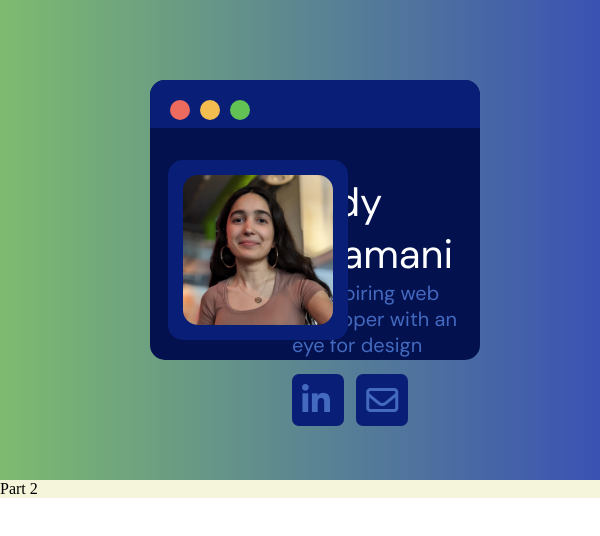
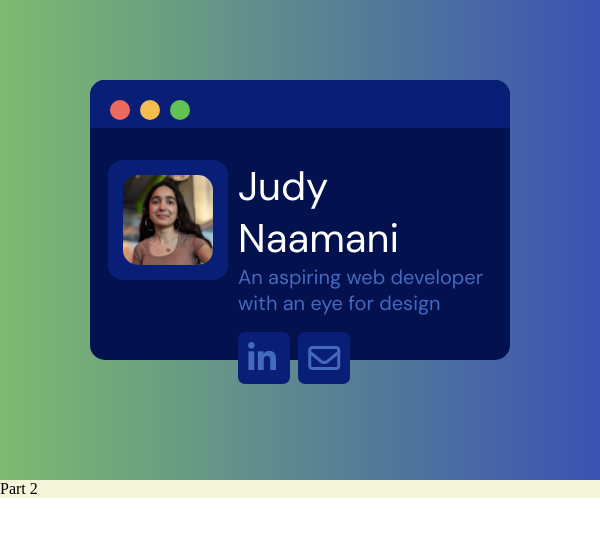
Before and after one commit to judy-n/-WebDevPortfolio, a plain HTML site: page index.html in a window 600 px wide. Drawn offline with Linux system fonts and the light colour scheme.

Commit message:
make it responsive

```diff
--- a/index.html
+++ b/index.html
@@ -8,6 +8,7 @@
     <script defer src="static/granim.min.js"></script>
     <link href="https://fonts.googleapis.com/css2?family=DM+Sans:wght@400;700&display=swap" rel="stylesheet">
     <script defer src="https://kit.fontawesome.com/9306cde46d.js" crossorigin="anonymous"></script>
+    <meta name="viewport" content="width=device-width,initial-scale=1">
 </head>
 <body>
 <script defer src="main.js"></script>
@@ -21,12 +22,26 @@
         </div>
 
         <div class="intro">
+
+            <div class="pic">
+                <img src="static/judy.JPG" alt="judy">
+            </div>
+            <div class="intro-text">
             <h1 id="name">Judy Naamani</h1>
             <p>An aspiring web developer with an eye for design</p>
+
+            <!-- Here are some social links, feel free to replace them or add more (Github, resume, etc.) -->
             <div class="social-buttons">
+                <!-- Add your LinkedIn URL here -->
+                <a href="#" target="_blank">
                 <i class="fa-brands fa-linkedin-in icon">
                 </i>
+                </a>
+                <!-- Add your email here -->
+                <a href="mailto:example@email.com" target="_blank">
                 <i class="fa-regular fa-envelope icon"></i>
+                </a>
+            </div>
             </div>
         </div>
     </div>
--- a/style.css
+++ b/style.css
@@ -1,82 +1,6 @@
 body {
     margin: 0
 }
-
-
-#canvas-basic {
-    display: block;
-    width: 100%;
-    height: 100%;
-    margin-inline: 0;
-}
-
-.header {
-    height: 60vh;
-    width: 100%;
-}
-
-.bottom {
-    background: beige;
-}
-
-.window {
-    position: absolute;
-    left: 25%;
-    top: 10%;
-    background: #03114F;
-    width: 55vw;
-    height: 35%;
-    border-radius: 15px;
-}
-
-.w1 {
-    background: #091E77;
-    height: 6vh;
-    border-top-left-radius: 15px;
-    border-top-right-radius: 15px;
-}
-
-
-
-
-@media only screen and (min-width: 768px) {
-    .pic img {
-        width: 15vw;
-        height: 15vw;
-        border-radius: 15px;
-    }
-
-    .pic {
-        background: #091E77;
-        width: 15vw;
-        height: 15vw;
-        position: absolute;
-        top: 20%;
-        left: 28vw;
-        border-radius: 15px;
-        padding: 15px;
-    }
-}
-
-@media only screen and (max-width: 767px) {
-    .pic img {
-        width: 25vw;
-        height: 25vw;
-        border-radius: 15px;
-    }
-
-    .pic {
-        background: #091E77;
-        width: 25vw;
-        height: 25vw;
-        position: absolute;
-        top: 20%;
-        left: 28vw;
-        border-radius: 15px;
-        padding: 15px;
-    }
-}
-
 
 #circle1 {
     left: 20px;
@@ -150,20 +74,6 @@ body {
     background: #62C254;
 }
 
-.intro {
-    margin-left: 22vw;
-    margin-top: 3rem;
-    font-family: "DM Sans", sans-serif;
-    color: #091E77;
-    padding-inline: 10px;
-}
-
-.intro p {
-    margin: 0;
-    font-size: 20px;
-    color: #446AC0
-}
-
 #name {
     color: white;
     margin: 0;
@@ -173,7 +83,6 @@ body {
 
 .social-buttons {
     margin-top: 1rem;
-    color: #446AC0;
 }
 
 .social-buttons .icon {
@@ -184,6 +93,7 @@ body {
     background: #091E77;
     padding: 10px;
     border-radius: 7px;
+    color: #446AC0;
 }
 
 .social-buttons .icon:hover {
@@ -193,3 +103,168 @@ body {
 .social-buttons .icon:nth-child(1) {
     margin-left: 0;
 }
+
+.social-buttons a {
+    text-decoration: none;
+}
+
+
+
+#canvas-basic {
+    display: block;
+    width: 100%;
+    height: 100%;
+    margin-inline: 0;
+}
+
+.bottom {
+    background: beige;
+}
+
+@media screen and (max-width: 600px) {
+
+    .pic {
+        display: none;
+    }
+
+    .intro .pic img {
+        width: 35vw;
+        height: 35vw;
+        border-radius: 15px;
+    }
+
+    .intro-text {
+        margin-top: 1rem;
+    }
+
+    .intro .pic {
+        display: block;
+        width: 35vw;
+        height: 35vw;
+        position: inherit;
+        background: #091E77;
+        padding: 15px;
+        border-radius: 15px;
+    }
+
+    .intro {
+        margin-top: 3rem;
+        font-family: "DM Sans", sans-serif;
+        color: #091E77;
+        padding-inline: 10px;
+        display: flex;
+        flex-direction: column;
+        flex-wrap: wrap;
+        margin-left: 5%;
+    }
+
+    .intro p {
+        margin: 0;
+        font-size: 20px;
+        color: #446AC0
+    }
+
+    .window {
+        position: absolute;
+        background: #03114F;
+        border-radius: 15px;
+        width: 90vw;
+        top: 8%;
+        left: 5%;
+        height: fit-content;
+        padding-bottom: 2rem;
+    }
+
+    .w1 {
+        background: #091E77;
+        height: 7vh;
+        border-top-left-radius: 15px;
+        border-top-right-radius: 15px;
+    }
+    .header {
+        height: 80vh;
+    }
+}
+
+
+@media screen and (min-width: 600px) {
+
+    .intro {
+        margin-left: 23vw;
+        margin-top: 2rem;
+        font-family: "DM Sans", sans-serif;
+        color: #091E77;
+        padding-inline: 10px;
+    }
+
+    .intro p {
+        margin: 0;
+        font-size: 20px;
+        color: #446AC0
+    }
+
+    .window {
+        position: absolute;
+        left: 15%;
+        top: 10%;
+        background: #03114F;
+        width: 70vw;
+        height: 35%;
+        border-radius: 15px;
+        padding: 0;
+    }
+
+    .pic {
+        background: #091E77;
+        width: 15vw;
+        height: 15vw;
+        position: absolute;
+        top: 20%;
+        left: 18vw;
+        border-radius: 15px;
+        padding: 15px;
+    }
+
+    .w1 {
+        background: #091E77;
+        height: 6vh;
+        border-top-left-radius: 15px;
+        border-top-right-radius: 15px;
+    }
+
+    .intro .pic {
+        display: none;
+    }
+
+    .pic {
+        display: block;
+    }
+
+    .pic img {
+        width: 15vw;
+        height: 15vw;
+        border-radius: 15px;
+    }
+
+    .header {
+        height: 60vh;
+        width: 100%;
+    }
+
+    .intro-text {
+        margin-top: 0;
+    }
+
+}
+
+
+@media screen and (min-width: 1200px) {
+    .window {
+        width: 70vw;
+        left: 15%;
+    }
+
+    .pic {
+        left: 18vw;
+    }
+}
```
